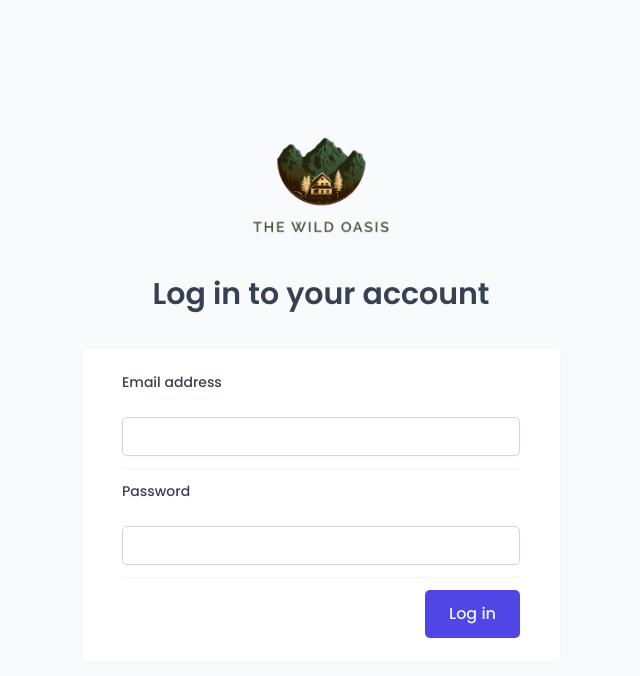
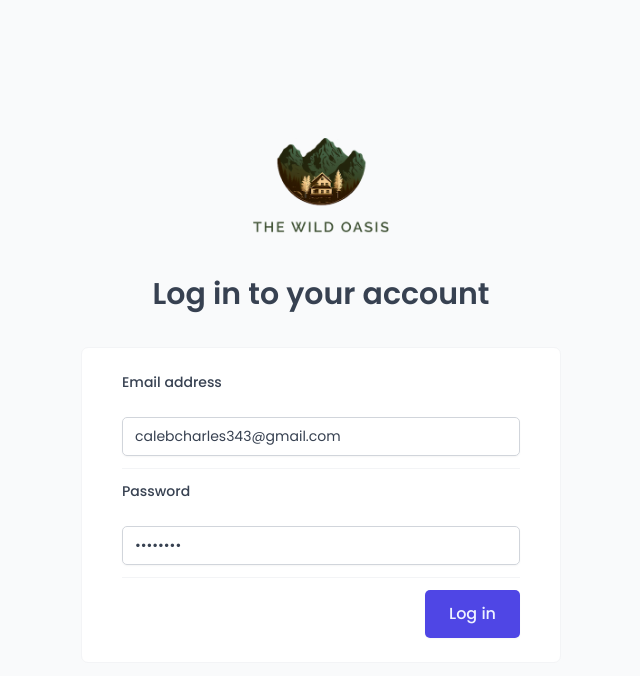
Before and after one commit to calebcharles343/the-wild-oasis, a React (Vite) app: page /login in a window 1280 px wide. Shown: the top 676 px of the page, without its empty margins (319-959 px from the left). Built offline with nearby package versions, Linux system fonts and the light colour scheme; a web font is replaced by a local one.

Commit message:
login update

```diff
--- a/src/features/authentication/LoginForm.jsx
+++ b/src/features/authentication/LoginForm.jsx
@@ -7,8 +7,8 @@ import FormRowVertical from "../../ui/FormRowVertical";
 import { useLogin } from "./useLogin";
 
 function LoginForm() {
-  const [email, setEmail] = useState("");
-  const [password, setPassword] = useState("");
+  const [email, setEmail] = useState("calebcharles343@gmail.com");
+  const [password, setPassword] = useState("11111111");
 
   const { login, isLoading } = useLogin();
 
```
